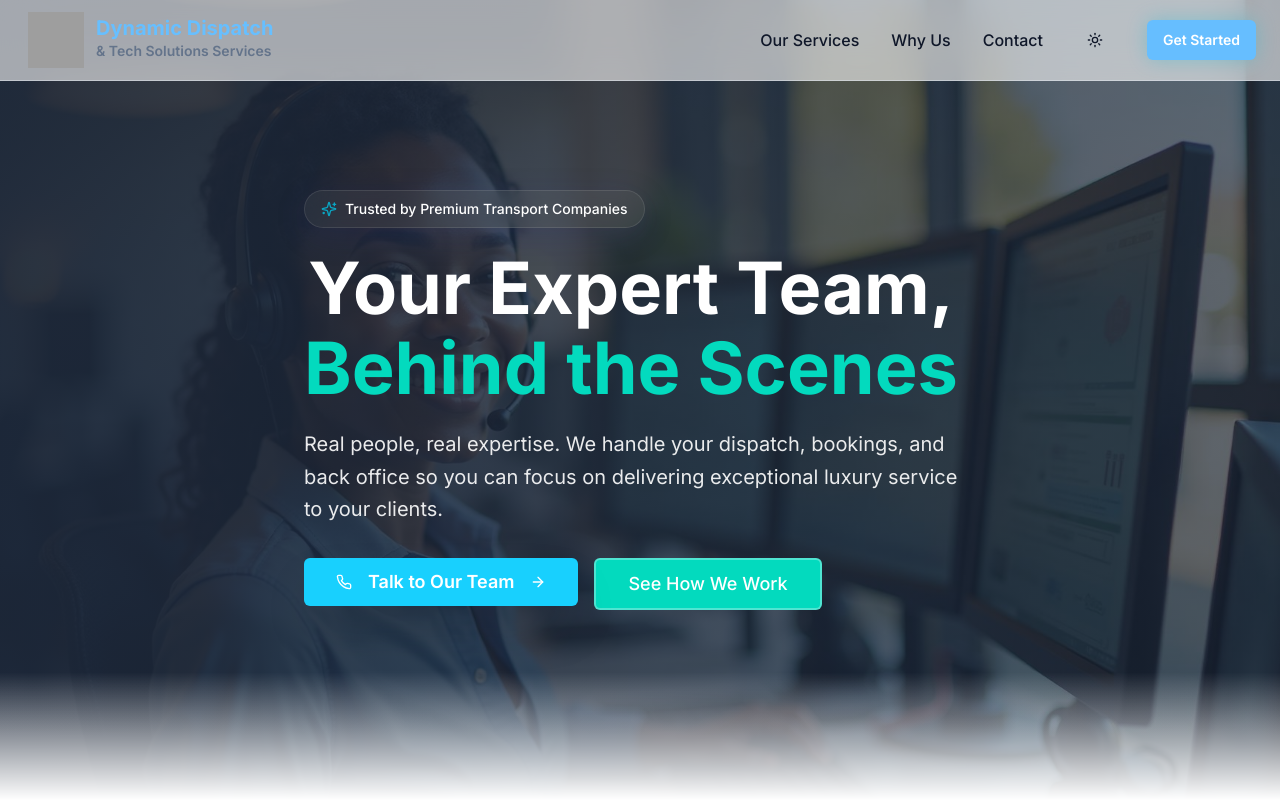
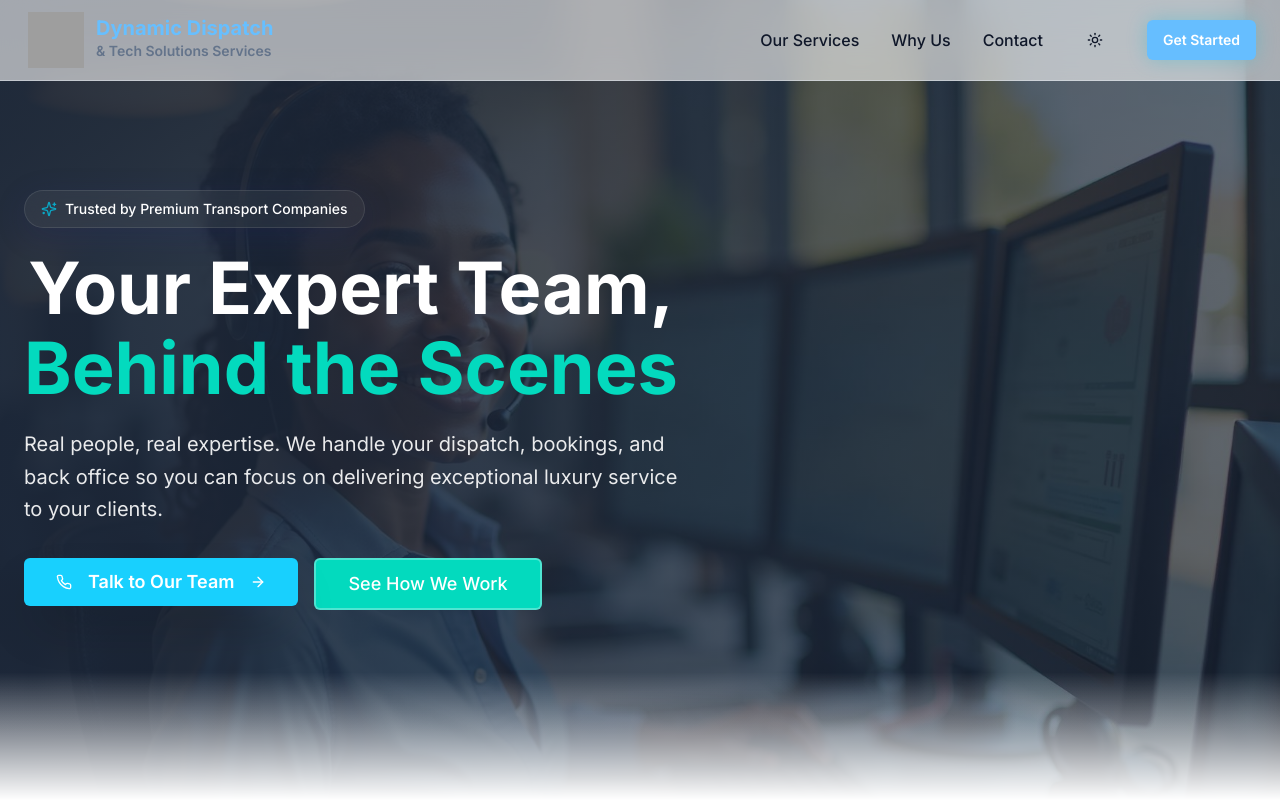
Before and after one commit to salmann786787-svg/dynamicdtss, a React (Vite) app: page / in a window 1280 px wide. Shown: the top 800 px of the page. Built offline with nearby package versions, Linux system fonts and the light colour scheme; grey boxes are pictures that could not be loaded; the HTML template or start-up script is replaced by a standard one.

Commit message:
Update parallax container to align left with marginRight auto
cgen-991a1f9e934e4c51ae0d6e2137252f1d

```diff
--- a/src/components/Hero.tsx
+++ b/src/components/Hero.tsx
@@ -65,7 +65,7 @@ const Hero = () => {
 
       {/* Content */}
       <div className="container mx-auto px-6 relative z-10 py-20 flex flex-col" style={{ margin: "0 auto" }}>
-        <div className="max-w-2xl parallax-container flex flex-col justify-start items-start" style={{ margin: "0 auto" }}>
+        <div className="max-w-2xl parallax-container flex flex-col justify-start items-start" style={{ marginRight: "auto" }}>
           <div
             className="inline-flex items-center gap-2 px-4 py-2 rounded-full glass mb-6 animate-fade-in group hover:scale-105 transition-transform cursor-pointer"
             style={{
```
